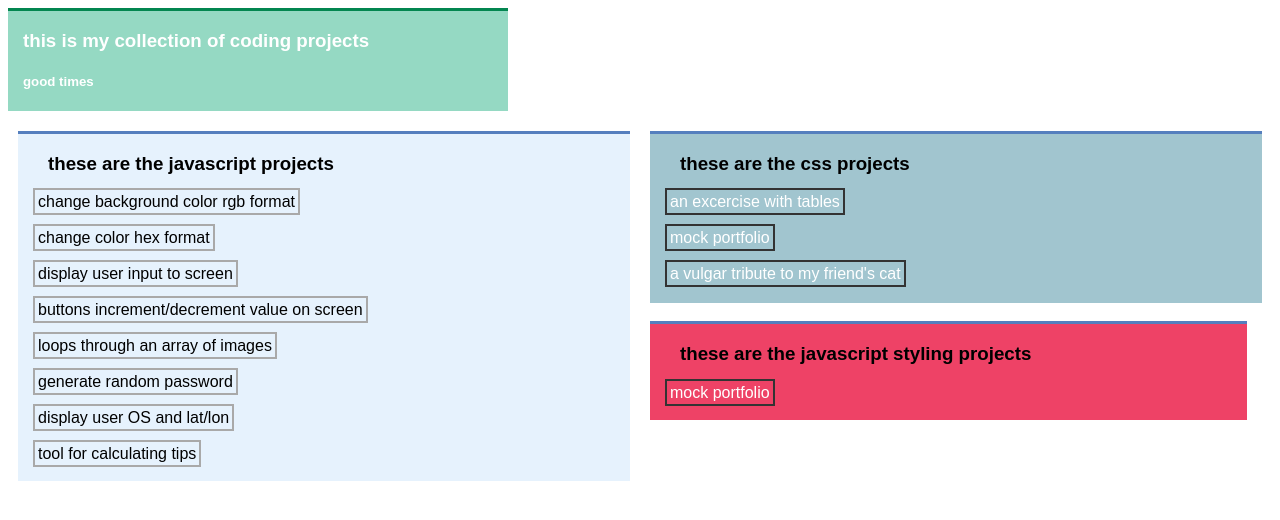
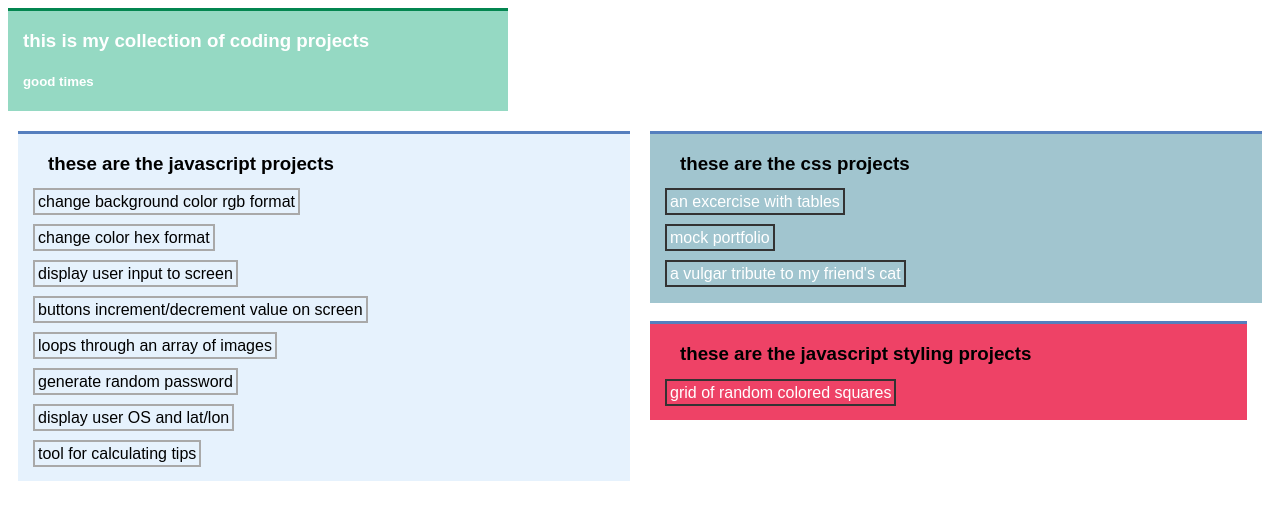
Before and after one commit to rodgersea/js_Projects, a plain HTML site: page index.html in a window 1280 px wide. Drawn offline with Linux system fonts and the light colour scheme.

Commit message:
added color grid to index

```diff
--- a/index.html
+++ b/index.html
@@ -44,7 +44,7 @@
          </div>
          <div id="java-style">
             <h3>these are the javascript styling projects</h3>
-            <a class="a2" href = "color_Grid/index.html">mock portfolio</a>
+            <a class="a2" href = "color_Grid/index.html">grid of random colored squares</a>
             <br><br>
          </div>
       </div>
```
